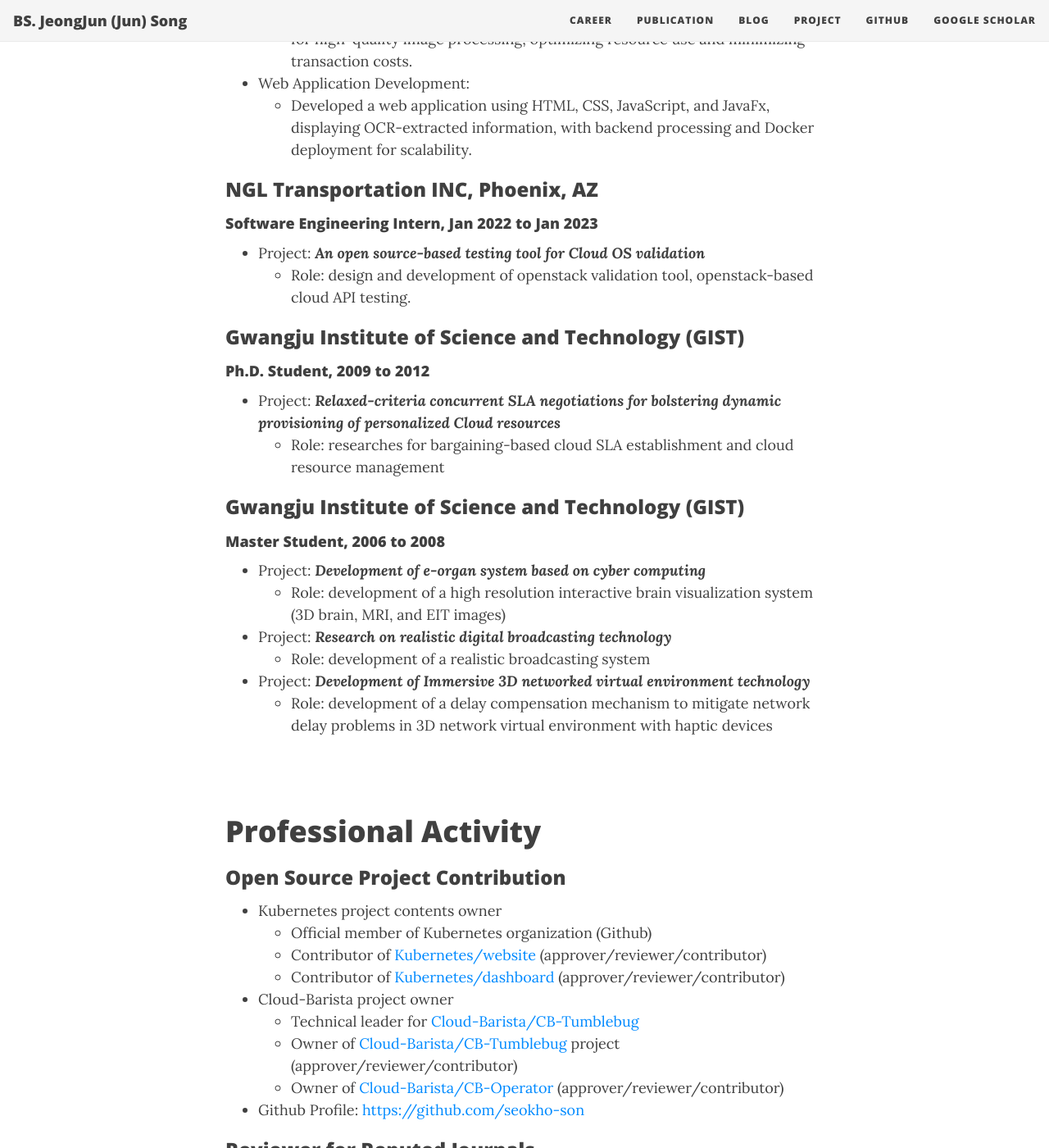
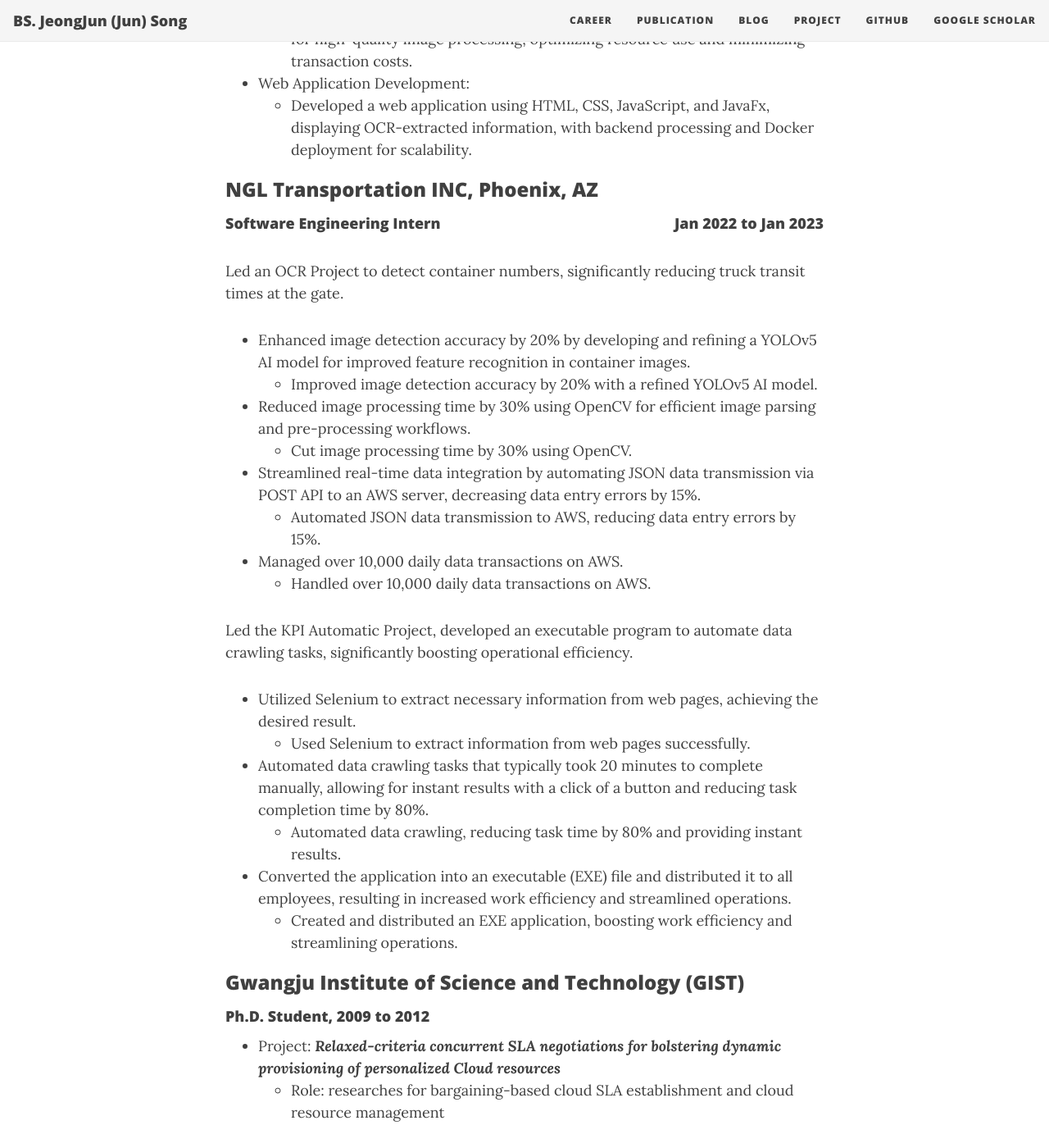
Before and after one commit to songjeongjun320/songjeongjun320.github.io, a Jekyll site: the page built from career.md, in a window 1280 px wide and 1400 px high, scrolled down 965 px. Shown: the whole window at 82% size. Built offline with Jekyll 4.4.1, drawn with Linux system fonts in a browser that asks for light colours; nearby versions of some CDN libraries; some of the changed text lies outside the part shown.

Commit message:
07/21/2024

```diff
--- a/career.md
+++ b/career.md
@@ -9,7 +9,7 @@
 # Job Experience
 
 ### Arizona State University, Tempe, AZ
-#### FURI Research Aide <span style="float: right;">5/2024 - Present</span>
+#### FURI Research Aide <span style="float: right;">May/2024 - Present</span>
 
 Leading the Vision AI Insights Project: Applying Machine Learning and OCR Libraries to Solve Real-World Challenges with a Team of Three Members.
 
@@ -27,81 +27,38 @@
   * Developed a web application using HTML, CSS, JavaScript, and JavaFx, displaying OCR-extracted information, with backend processing and Docker deployment for scalability.
 
 ### NGL Transportation INC, Phoenix, AZ
-#### Software Engineering Intern, Jan 2022 to Jan 2023
+#### Software Engineering Intern <span style="float: right;">Jan 2022 to Jan 2023</span>
+Led an OCR Project to detect container numbers, significantly reducing truck transit times at the gate.
 
-* Project: _**An open source-based testing tool for Cloud OS validation**_
-  * Role: design and development of openstack validation tool, openstack-based cloud API testing.
+* Enhanced image detection accuracy by 20% by developing and refining a YOLOv5 AI model for improved feature recognition in container images.
+  * Improved image detection accuracy by 20% with a refined YOLOv5 AI model.
+
+* Reduced image processing time by 30% using OpenCV for efficient image parsing and pre-processing workflows.
+  * Cut image processing time by 30% using OpenCV.
+
+* Streamlined real-time data integration by automating JSON data transmission via POST API to an AWS server, decreasing data entry errors by 15%.
+  * Automated JSON data transmission to AWS, reducing data entry errors by 15%.
+
+* Managed over 10,000 daily data transactions on AWS.
+  * Handled over 10,000 daily data transactions on AWS.
+
+Led the KPI Automatic Project, developed an executable program to automate data crawling tasks, significantly boosting operational efficiency.
+
+* Utilized Selenium to extract necessary information from web pages, achieving the desired result.
+  * Used Selenium to extract information from web pages successfully.
+
+* Automated data crawling tasks that typically took 20 minutes to complete manually, allowing for instant results with a click of a button and reducing task completion time by 80%.
+  * Automated data crawling, reducing task time by 80% and providing instant results.
+
+* Converted the application into an executable (EXE) file and distributed it to all employees, resulting in increased work efficiency and streamlined operations.
+  * Created and distributed an EXE application, boosting work efficiency and streamlining operations.
+
 
 ### Gwangju Institute of Science and Technology (GIST)
 #### Ph.D. Student, 2009 to 2012
 
 * Project: _**Relaxed-criteria concurrent SLA negotiations for bolstering dynamic provisioning of personalized Cloud resources**_
   * Role: researches for bargaining-based cloud SLA establishment and cloud resource management
-
-### Gwangju Institute of Science and Technology (GIST)
-#### Master Student, 2006 to 2008
-
-* Project: _**Development of e-organ system based on cyber computing**_
-  * Role: development of a high resolution interactive brain visualization system (3D brain, MRI, and EIT images)
-* Project: _**Research on realistic digital broadcasting technology**_
-  * Role: development of a realistic broadcasting system
-* Project: _**Development of Immersive 3D networked virtual environment technology**_
-  * Role: development of a delay compensation mechanism to mitigate network delay problems in 3D network virtual environment with haptic devices
-
-<br/>
-
-# Professional Activity
-
-### Open Source Project Contribution
-
-* Kubernetes project contents owner
-  * Official member of Kubernetes organization (Github)
-  * Contributor of [Kubernetes/website](https://github.com/kubernetes/website) (approver/reviewer/contributor)
-  * Contributor of [Kubernetes/dashboard](https://github.com/kubernetes/dashboard) (approver/reviewer/contributor)
-* Cloud-Barista project owner
-  * Technical leader for [Cloud-Barista/CB-Tumblebug](https://github.com/cloud-barista/cb-tumblebug)
-  * Owner of [Cloud-Barista/CB-Tumblebug](https://github.com/cloud-barista/cb-tumblebug) project (approver/reviewer/contributor)
-  * Owner of [Cloud-Barista/CB-Operator](https://github.com/cloud-barista/cb-operator) (approver/reviewer/contributor)
-* Github Profile: [https://github.com/seokho-son](https://github.com/seokho-son)
-
-### Reviewer for Reputed Journals
-
-* ACM Computing Surveys (ACM)
-* IEEE Transactions on Cloud Computing (IEEE)
-* IEEE Transactions on Service Computing (IEEE)
-* Journal of Supercomputing (Springer)
-* Information Systems Frontier (Springer)
-* International Journal of Cloud Computing (Inderscience)
-* ETRI Journal (Wiley)
-
-### International Standardization
-
-* ITU-T SG13 : main contributor of Y.csb-reqts (recommendation for cloud service brokerage requirements)
-  * Activities to obtain editorship of Y.csb-reqts document (Geneva, June 2016)
-  * 19 proposals (contributions) have been accepted for Y.csb-reqts
-* ITU-T SG13 : main contributor of Y.mc-reqts (recommendation for multi-cloud requirements)
-  * Activities to obtain editorship of Y.mc-reqts document (Geneva, June 2019)
-  * 3 proposals (contributions) have been accepted for Y.mc-reqts
-* Committee of [Korea ITU Committee](https://www.koreaitu.or.kr/)
-
-### Conference Committee
-
-* Paper Session Chair: The 2012 International Conference on Parallel and Distributed Processing Techniques and Applications (PDPTA'12), Cloud Computing Session
-* Conference Committee: Mexico Satellite Session of IEEE BigData (Mexico City, May 8, 2014)
-
-### Invited Talk
-
-* Invited Talk regarding **_Introduction to Container-based Computing Platform (feat. Kubernetes)_**, 2020
-* Invited Talk regarding [**_Getting Involved in Kubernetes SIG Docs and Korean Localization_**](https://k8sforumseoul19eng.sched.com/event/WIRH/getting-involved-in-kubernetes-sig-docs-and-korean-localization-seokho-son-electronics-and-telecommunications-research-institute-etri-ian-choi-microsoft), Kubernetes Forum Seoul (LinuxFoundataion), 2019
-* Invited Talk regarding **_Cloud Computing with IoT_**, Handong-Univ., 2017
-* Invited Talk regarding **_Cloud Service Brokerage Systems_**, in the Education and Training for CSP experts sponsored by Consortium of Cloud Computing Research , 2016
-* Invited Talk regarding **_HPC over Cloud_**, in Korea Supercomputing Conference 2015, 2015
-* Invited Talk regarding **_HPC Cloud_**, in SCENT HPC Summer School at GIST, 2015
-* Invited Technical Committee for **_Cloud computing and Big data_**, National Computing & Information Agency (Government data center of Korea), 2012
-  * invited expert and lecturer of the SMART Cloud group in NCIA which is a national institute to operate information systems of Korea government. Made several lectures during a year regarding Cloud computing and big data to 30 public officials including senior civil servants.
-* Invited Expert for **_Cloud computing and parallel computing systems_**, Mokwon University in Korea, 2012-2013
-  * assisted a research team in Mokwon University to help the team construct a distributed computing system to process massive data from a large antenna.
-
 
 <br/>
 
```
